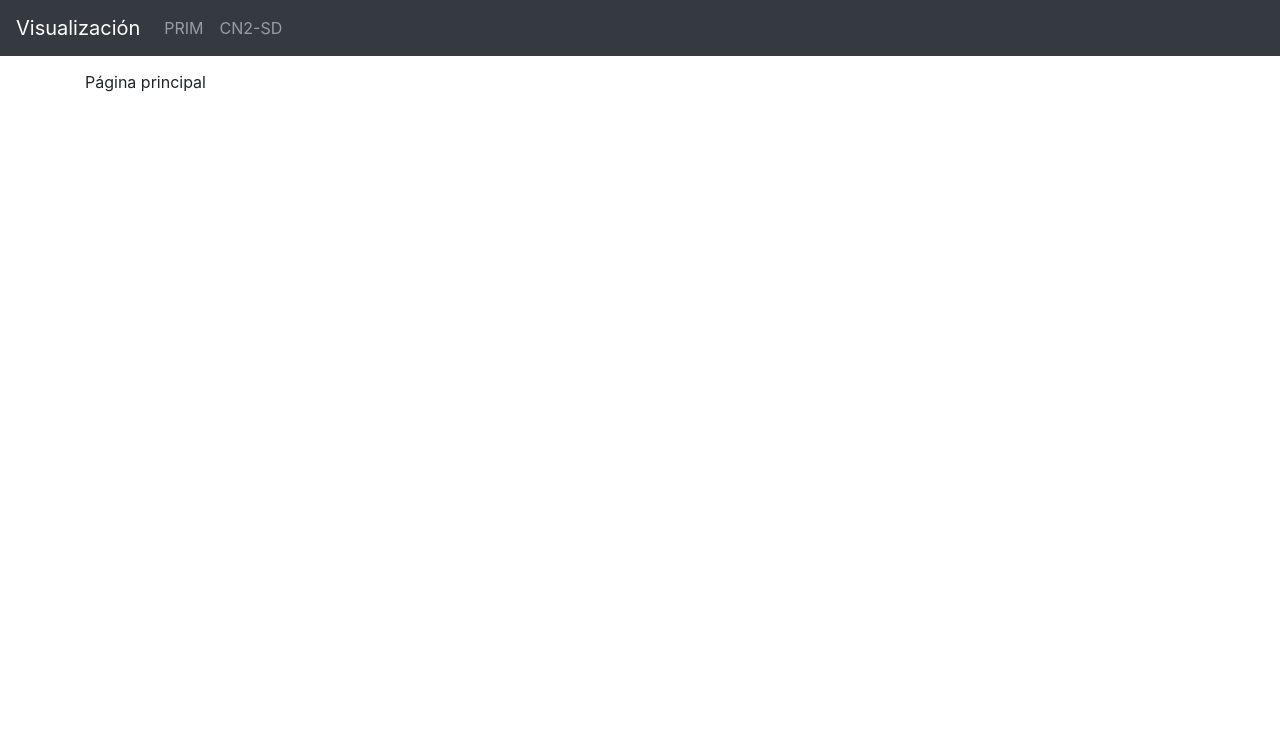
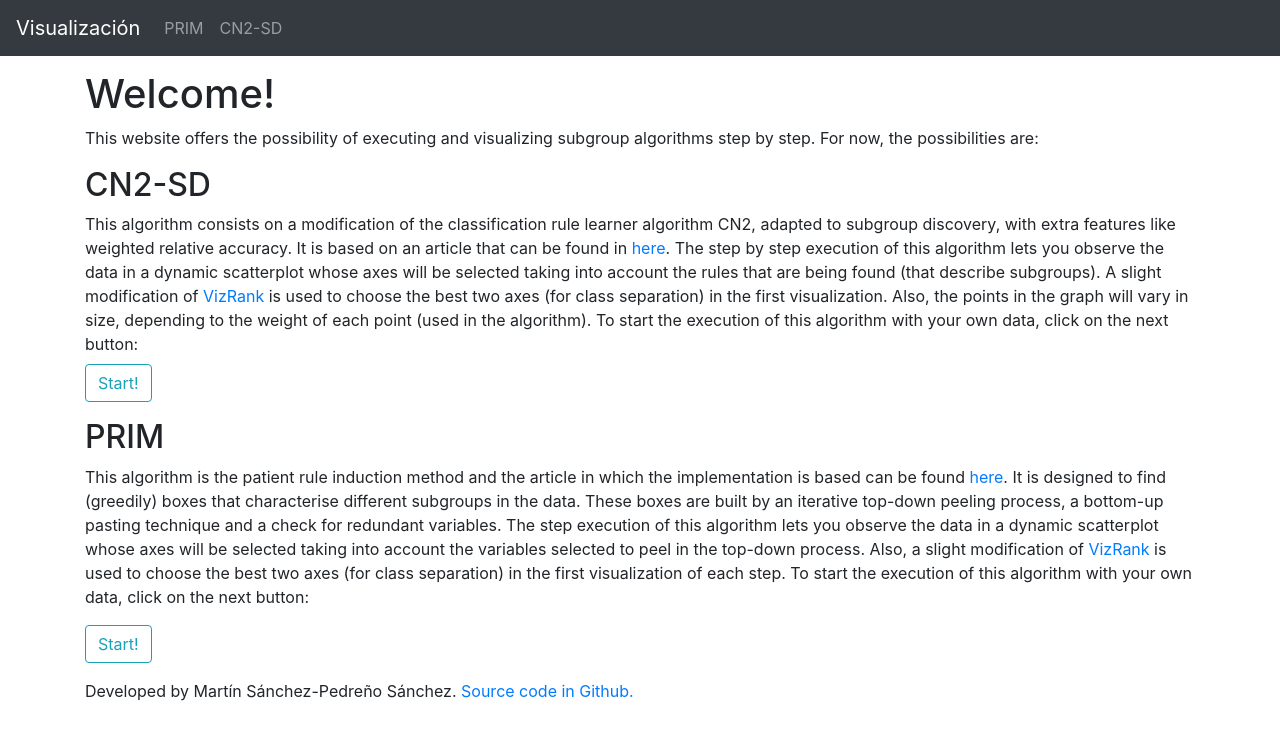
Before and after one commit to martinsps/Visualization_SD, a Flask app: page / in a window 1280 px wide. Shown: the top 740 px of the page. Run offline with Flask 2, Linux system fonts and the light colour scheme; some libraries are stand-ins or nearby versions.

Commit message:
Changed outlook and added descriptions of algorithms and links

```diff
--- a/application/templates/index.html
+++ b/application/templates/index.html
@@ -5,5 +5,46 @@ Página principal
 {% endblock %}
 
 {% block content %}
-    Página principal
+    <h1>Welcome! </h1>
+    <p>
+        This website offers the possibility of executing and visualizing subgroup algorithms step by step. For now, the
+        possibilities are:
+    </p>
+    <h2> CN2-SD</h2>
+    <p>
+        This algorithm consists on a modification of the classification rule learner algorithm CN2, adapted to subgroup
+        discovery, with extra features like weighted relative accuracy. It is based on an article that can be found in
+        <a href="http://www.jmlr.org/papers/volume5/lavrac04a/lavrac04a.pdf">here</a>. The step by step execution of this algorithm
+        lets you observe the data in a dynamic scatterplot whose axes will be selected taking into account the rules that
+        are being found (that describe subgroups). A slight modification of
+        <a href="https://www.researchgate.net/publication/225719533_VizRank_Data_Visualization_Guided_by_Machine_Learning"
+        >VizRank</a> is used to choose the best two axes (for class separation) in the first visualization. Also, the points
+        in the graph will vary in size, depending to the weight of each point (used in the algorithm). To start
+        the execution of this algorithm with your own data, click on the next button: <br>
+
+        <a class="btn btn-outline-info mt-2" href="{{ url_for('.cn2') }}"> Start! </a>
+
+    </p>
+
+    <h2> PRIM </h2>
+    <p>
+        This algorithm is the patient rule induction method and the article in which the implementation is based can be
+        found <a href="http://statweb.stanford.edu/~jhf/ftp/prim.pdf"> here</a>. It is designed to find (greedily) boxes
+        that characterise different subgroups in the data. These boxes are built by an iterative top-down peeling process,
+        a bottom-up pasting technique and a check for redundant variables. The step execution of this
+        algorithm lets you observe the data in a dynamic scatterplot whose axes will be selected taking into account the
+        variables selected to peel in the top-down process. Also, a slight modification of
+        <a href="https://www.researchgate.net/publication/225719533_VizRank_Data_Visualization_Guided_by_Machine_Learning"
+        >VizRank</a> is used to choose the best two axes (for class separation) in the first visualization of each step.
+        To start the execution of this algorithm with your own data, click on the next button: <br>
+
+        <a class="btn btn-outline-info mt-3" href="{{ url_for('.prim') }}"> Start! </a>
+
+    </p>
+
+
+    <footer class="footer">
+        Developed by Martín Sánchez-Pedreño Sánchez. <a href="https://github.com/martinsps/Visualization_SD">Source code in Github.</a>
+    </footer>
+
 {% endblock %}
```
